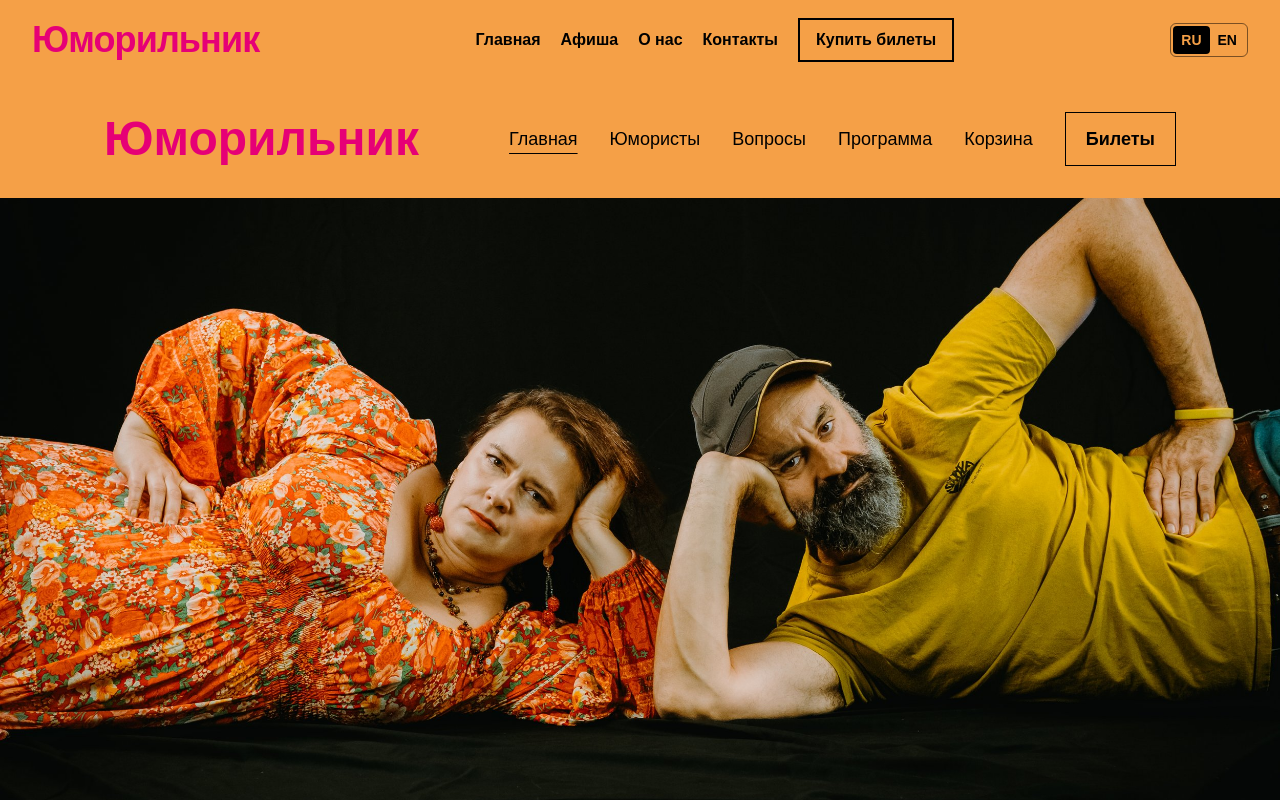
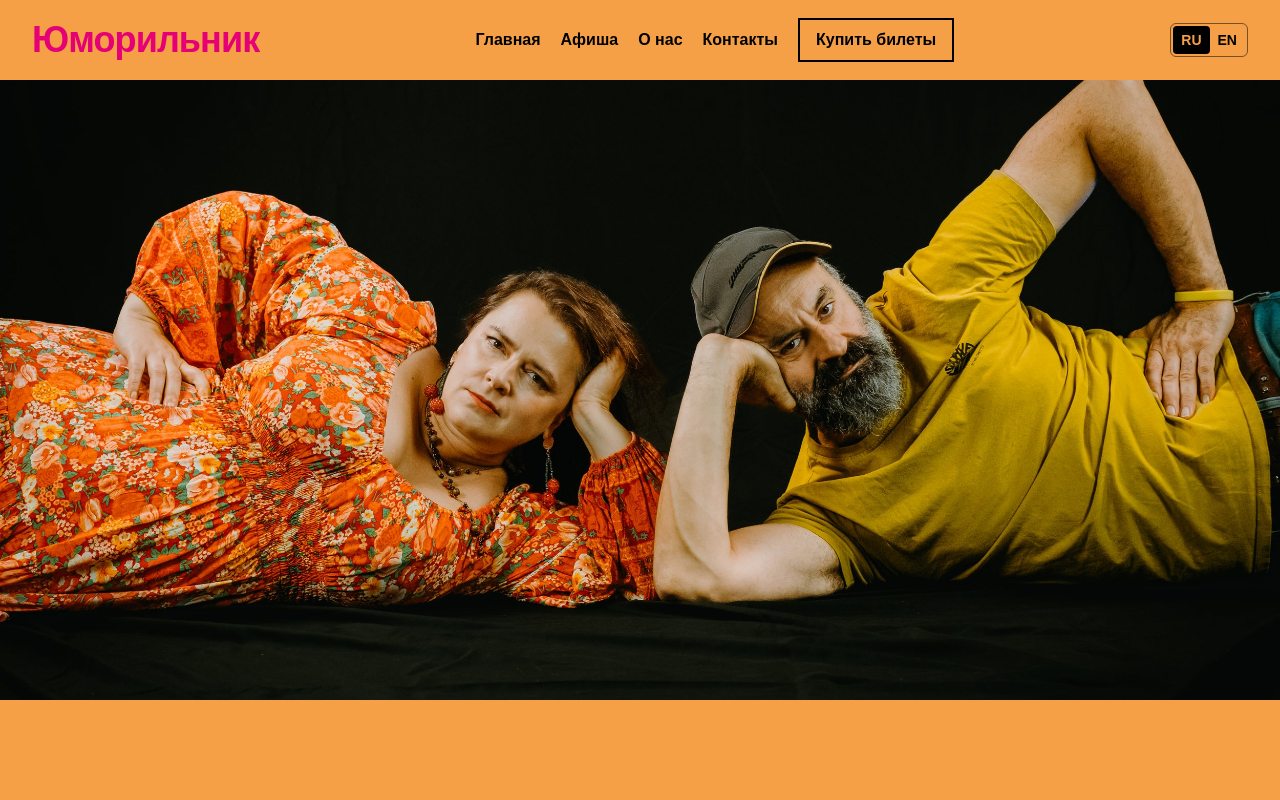
Before and after one commit to darshabloom/yumorilnik, a Next.js app: page / in a window 1280 px wide. Shown: the top 800 px of the page. Built offline with nearby package versions, Linux system fonts and the light colour scheme.

Commit message:
refactor: use shared navigation on homepage

```diff
--- a/app/page.tsx
+++ b/app/page.tsx
@@ -3,28 +3,6 @@ import Image from "next/image";
 export default function HomePage() {
   return (
     <main className="min-h-screen bg-[#f5a047] text-black">
-      <section className="mx-auto flex max-w-6xl flex-col gap-8 px-6 py-8 md:flex-row md:items-center md:justify-between md:px-10">
-        <a href="/" className="text-4xl font-black text-pink-600 md:text-5xl">
-          Юморильник
-        </a>
-
-        <nav className="flex flex-wrap items-center gap-5 text-base md:gap-8 md:text-lg">
-          <a href="/" className="underline underline-offset-8">
-            Главная
-          </a>
-          <a href="/line-up">Юмористы</a>
-          <a href="/faq">Вопросы</a>
-          <a href="/programme">Программа</a>
-          <a href="/cart">Корзина</a>
-          <a
-            href="/products"
-            className="border border-black px-5 py-3 font-bold"
-          >
-            Билеты
-          </a>
-        </nav>
-      </section>
-
       <section className="relative h-[360px] overflow-hidden bg-black md:h-[620px]">
         <Image
           src="/images/home/hero.jpg"
```
